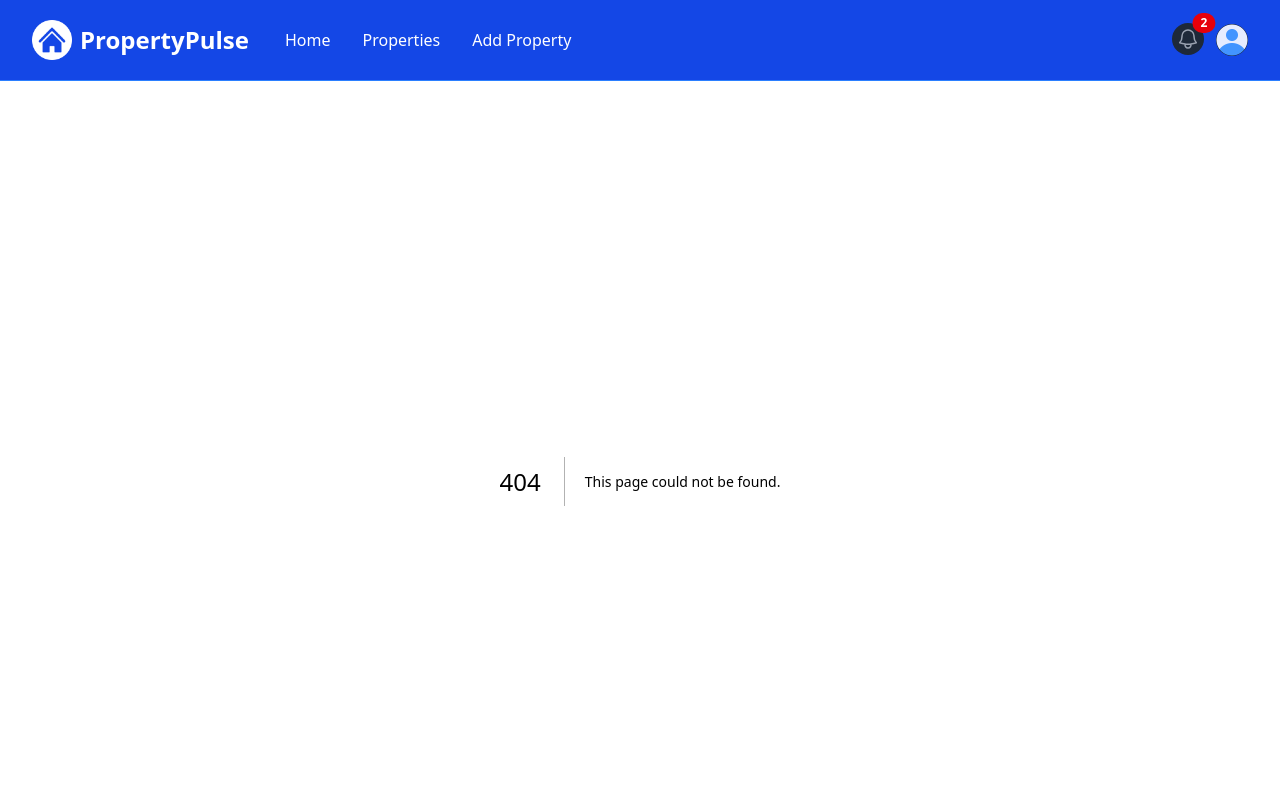
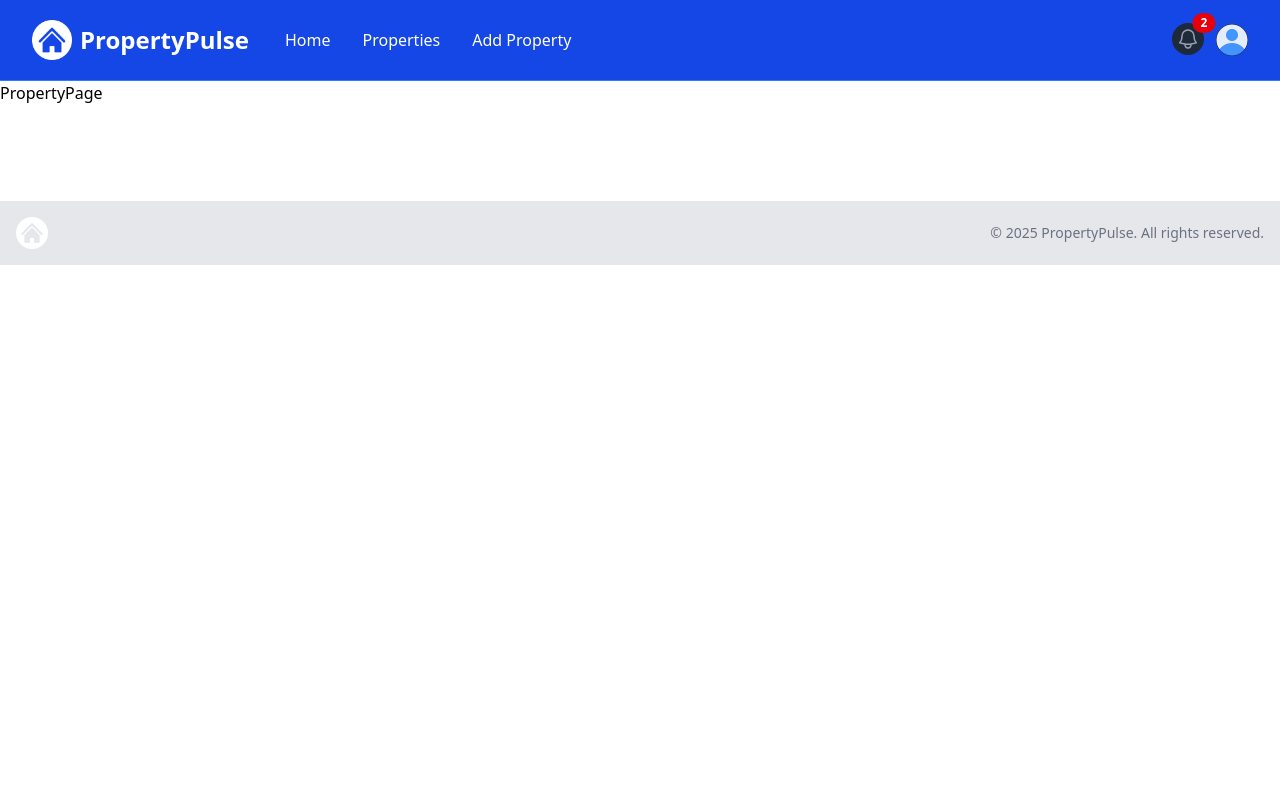
Before and after one commit to chanmin0311/property-pulse-nextjs, a Next.js app: page /properties/1 in a window 1280 px wide. Before the commit this address had no page. Shown: the top 800 px of the page. Built offline with nearby package versions, Linux system fonts and the light colour scheme.

Commit message:
added porperty/[id] page

```diff
--- /dev/null
+++ b/app/properties/[id]/page.jsx
@@ -0,0 +1,5 @@
+const PropertyPage = () => {
+    return <div>PropertyPage</div>;
+};
+
+export default PropertyPage;
```
